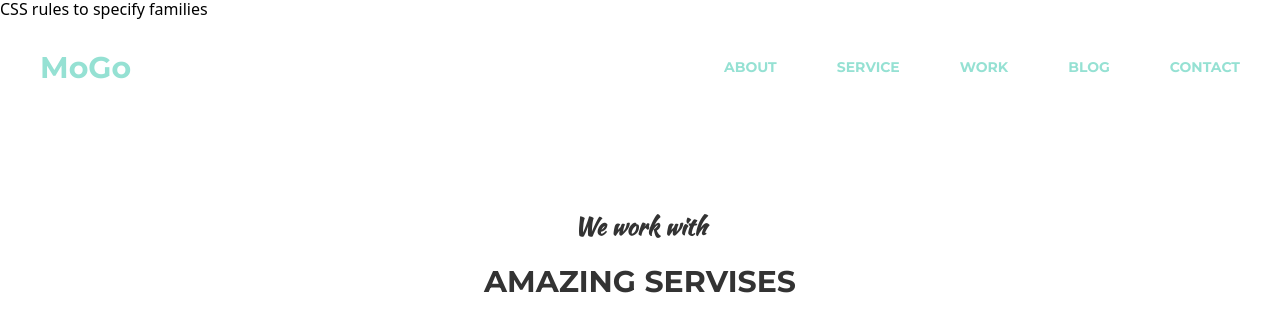
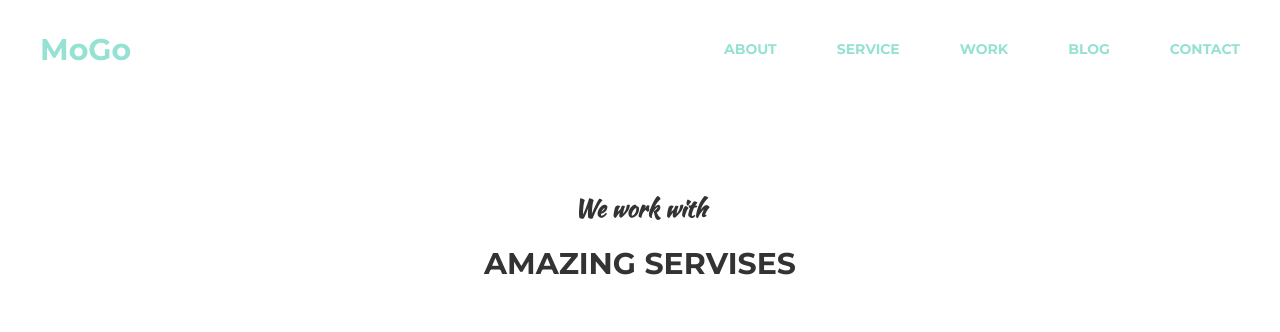
Before and after one commit to Kozhusha/homework-04, a plain HTML site: page index.html in a window 1280 px wide. Drawn offline with nearby package versions, Linux system fonts and the light colour scheme.

Commit message:
Виправлено помилки

```diff
--- a/index.html
+++ b/index.html
@@ -16,14 +16,14 @@
       href="https://fonts.googleapis.com/css2?family=Kaushan+Script&family=Montserrat:wght@700&display=swap"
       rel="stylesheet"
     />
-    CSS rules to specify families
+
     <link href="css/styles.css" rel="stylesheet" />
   </head>
   <body>
     <header class="page-header container">
-      <logo>
+      <div class="logo">
         <h1 class="logo-text"><a href="#">MoGo</a></h1>
-      </logo>
+      </div>
       <!-- Меню навігації -->
       <nav>
         <ul class="menu-nav list">
```
